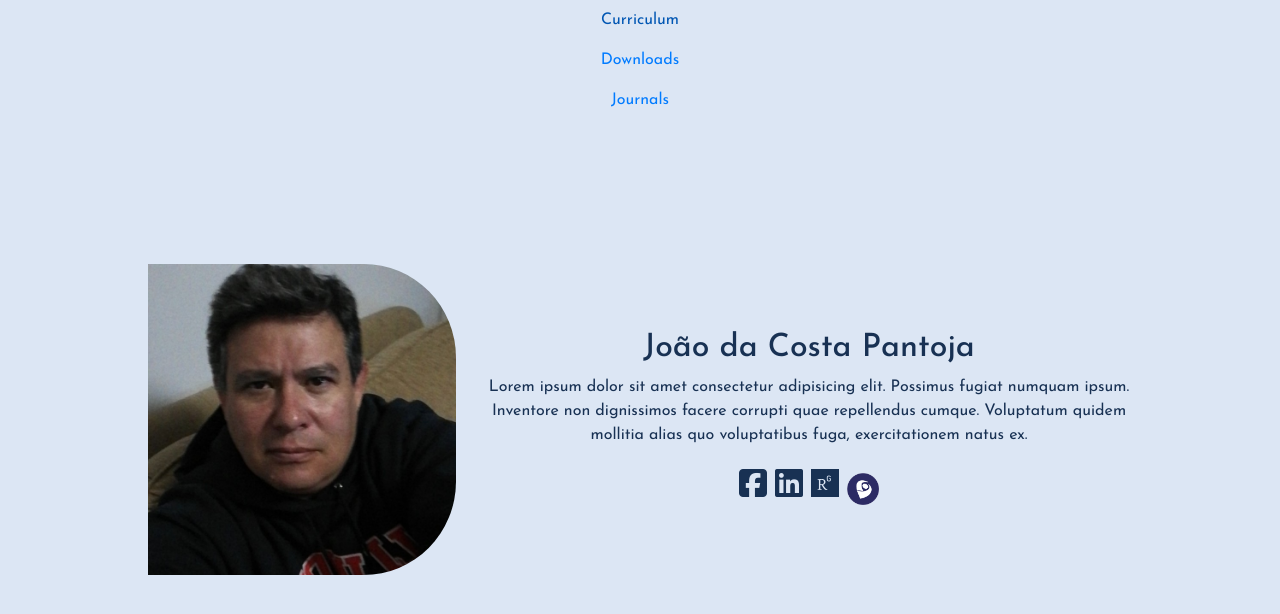
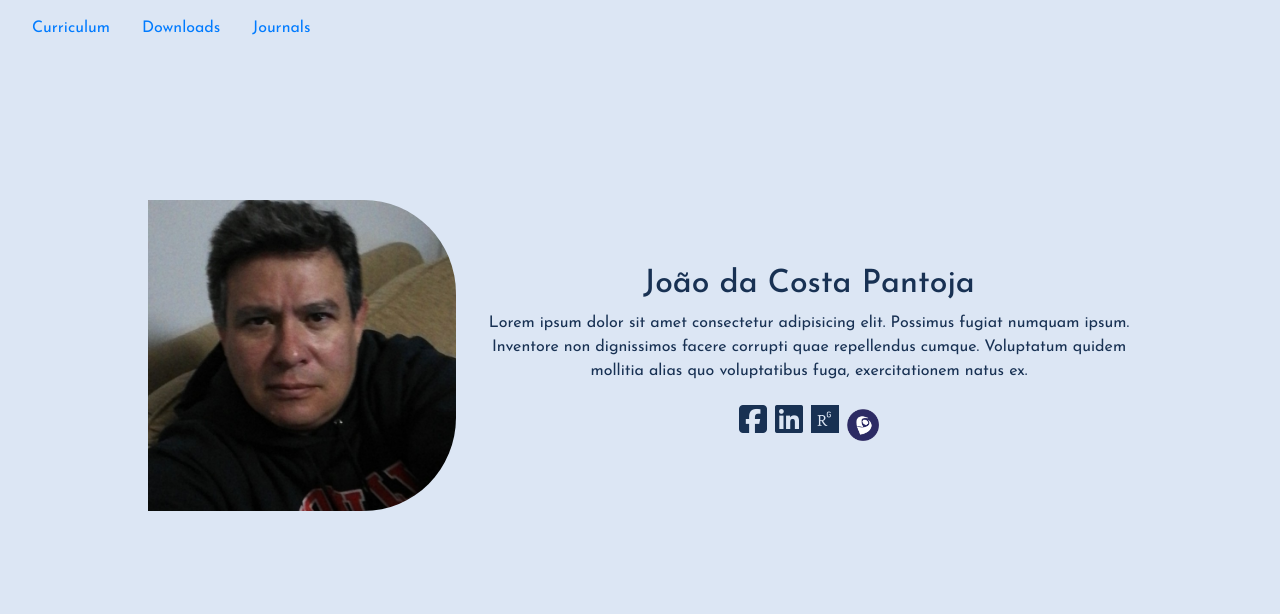
Before and after one commit to SantoroA/react-pantoja-site, a React (Create React App) app: page / in a window 1280 px wide. Shown: the top 614 px of the page. Built offline with nearby package versions, Linux system fonts and the light colour scheme.

Commit message:
navbar debugging

```diff
--- a/package.json
+++ b/package.json
@@ -8,6 +8,7 @@
     "@testing-library/user-event": "^7.2.1",
     "bootstrap": "^4.5.0",
     "react": "^16.13.1",
+    "react-bootstrap": "^1.0.1",
     "react-dom": "^16.13.1",
     "react-router-dom": "^5.2.0",
     "react-scripts": "3.4.1"
--- a/src/Nav.js
+++ b/src/Nav.js
@@ -1,10 +1,11 @@
 import React from "react";
-// import Navbar from "react-bootstrap/Navbar";
+import Navbar from "react-bootstrap/Navbar";
 import { NavLink } from "react-router-dom";
 
 export default function Nav() {
   return (
     <div className="Navbar">
+      <Navbar>
         <NavLink className="nav-item nav-link" to="/">
           Curriculum
         </NavLink>
@@ -14,6 +15,7 @@ export default function Nav() {
         <NavLink className="nav-item nav-link" to="/journals">
           Journals
         </NavLink>
+      </Navbar>
     </div>
   );
 }
```
Also changed, not shown: 1 other file (tests, documents, lock files or other folders). Lines whose indentation alone changed are shown as unchanged.
